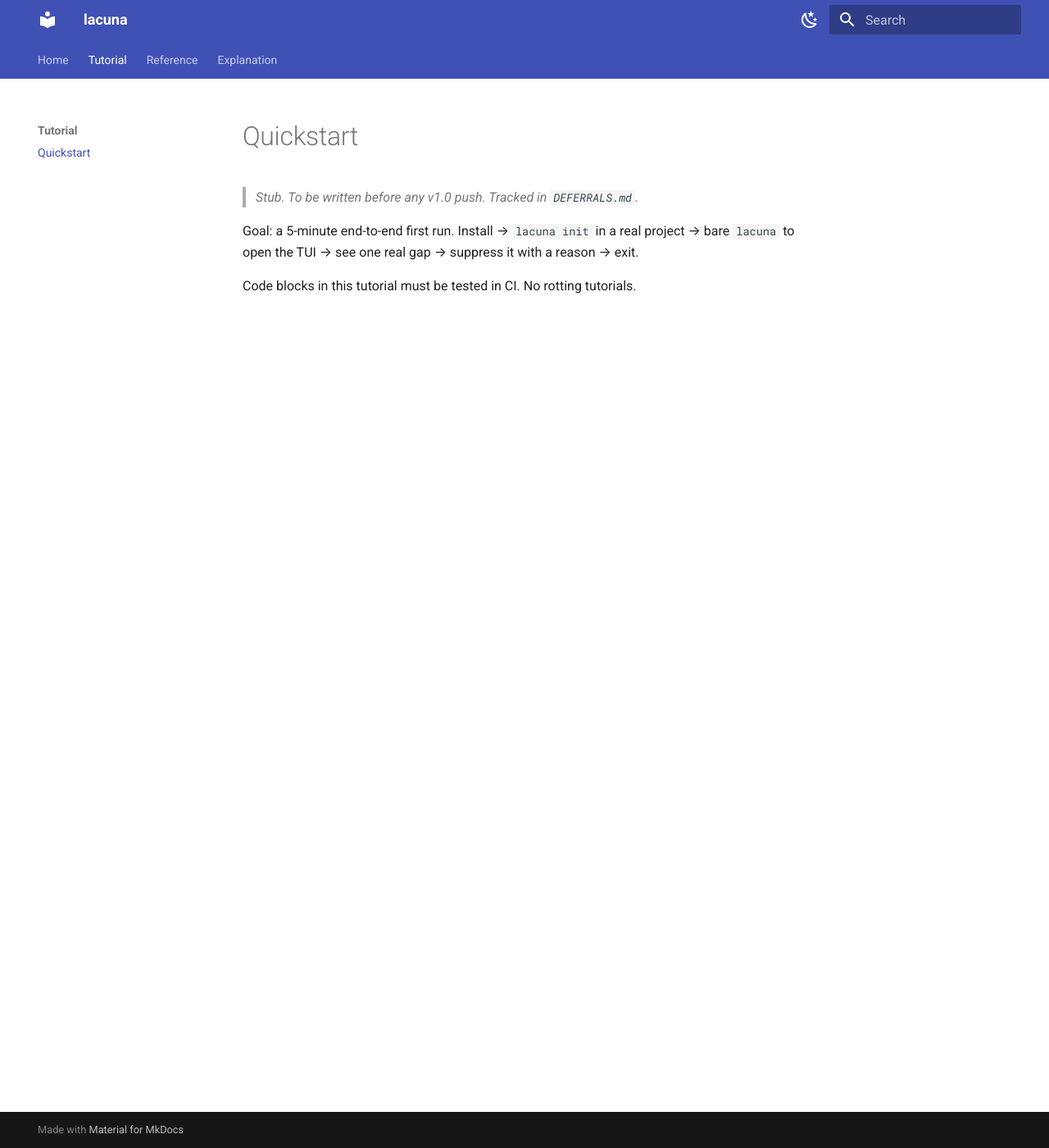
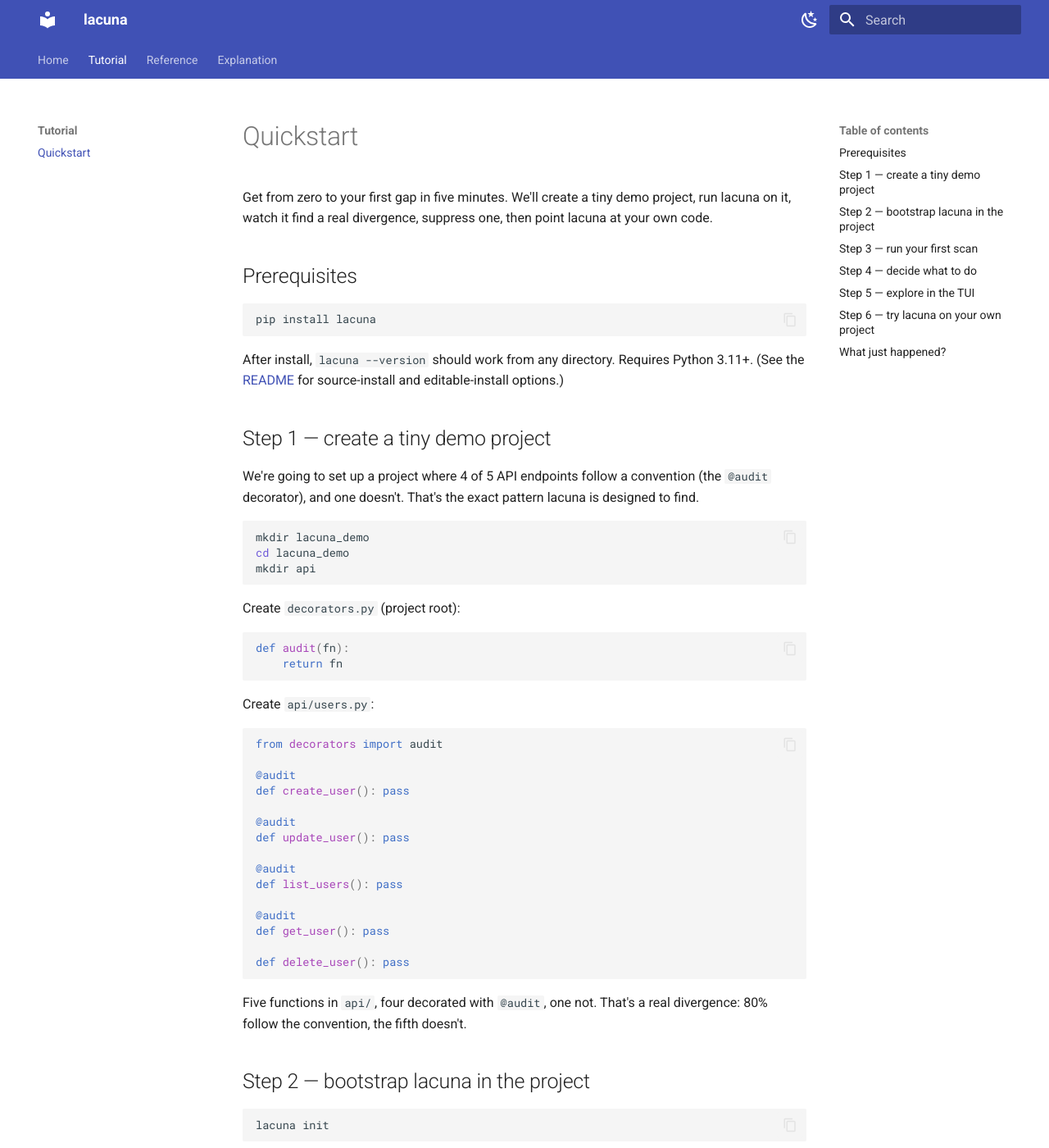
Before and after one commit to skbays03/absentia, an MkDocs documentation site: the page built from docs/tutorial/quickstart.md, in a window 1280 px wide and 1400 px high. Shown: the whole window at 82% size. Built offline with MkDocs 1.6.1 and Material for MkDocs 9.7.7, drawn with Linux system fonts in a browser that asks for light colours; some of the changed text lies outside the part shown.

Commit message:
Write quickstart tutorial; mark marketing docs complete
tutorial/quickstart.md (~700 words) walks a new user from zero to
their first gap in five minutes: create a tiny demo project with
one intentional pattern violation, lacuna init, lacuna check, see
the gap, suppress it with a reason, then explore the TUI.

Verified end-to-end: every command in the tutorial was executed in
sequence and produced the documented output. The synthetic corpus
(audit decorator in decorators.py, 5 functions in api/ where 4 use
it) is calibrated to land at exactly 0.80 confidence — the default
threshold — so the rule fires and produces one clean gap on
delete_user.

DEFERRALS: pre-code marketing docs section moved to Resolved.
Combined the trio of explanation docs (what-is-negative-space,
why-no-llm, how-mining-works) plus this quickstart, that's ~3,800
words of prose answering the three questions that decide adoption:
what is this, can I trust it, how does it work.

Authored-by: Shawn Bays <shawnbays2003@gmail.com>
Co-Authored-By: Claude Opus 4.7 (1M context) <noreply@anthropic.com>

````diff
--- a/docs/tutorial/quickstart.md
+++ b/docs/tutorial/quickstart.md
@@ -1,7 +1,201 @@
 # Quickstart
 
-> _Stub. To be written before any v1.0 push. Tracked in `DEFERRALS.md`._
+Get from zero to your first gap in five minutes. We'll create a tiny
+demo project, run lacuna on it, watch it find a real divergence,
+suppress one, then point lacuna at your own code.
 
-Goal: a 5-minute end-to-end first run. Install → `lacuna init` in a real project → bare `lacuna` to open the TUI → see one real gap → suppress it with a reason → exit.
+## Prerequisites
 
-Code blocks in this tutorial must be tested in CI. No rotting tutorials.
+```bash
+pip install lacuna
+```
+
+After install, ``lacuna --version`` should work from any directory.
+Requires Python 3.11+. (See the [README](../index.md) for source-install
+and editable-install options.)
+
+## Step 1 — create a tiny demo project
+
+We're going to set up a project where 4 of 5 API endpoints follow a
+convention (the `@audit` decorator), and one doesn't. That's the
+exact pattern lacuna is designed to find.
+
+```bash
+mkdir lacuna_demo
+cd lacuna_demo
+mkdir api
+```
+
+Create `decorators.py` (project root):
+
+```python
+def audit(fn):
+    return fn
+```
+
+Create `api/users.py`:
+
+```python
+from decorators import audit
+
+@audit
+def create_user(): pass
+
+@audit
+def update_user(): pass
+
+@audit
+def list_users(): pass
+
+@audit
+def get_user(): pass
+
+def delete_user(): pass
+```
+
+Five functions in `api/`, four decorated with `@audit`, one not.
+That's a real divergence: 80% follow the convention, the fifth
+doesn't.
+
+## Step 2 — bootstrap lacuna in the project
+
+```bash
+lacuna init
+```
+
+This creates two things:
+
+- `lacuna.toml` — config with sensible defaults
+- `.lacuna/` — runtime state (auto-added to `.gitignore`)
+
+## Step 3 — run your first scan
+
+```bash
+lacuna check
+```
+
+You should see something like:
+
+```text
+GAPS                                              confidence ≥ 0.80   1
+
+  api/users.py:11                          function `delete_user`           missing @audit                   0.80  g-XXXXXXX
+
+────────────────────────────────────────────────────────────
+  1 gaps  ·  1 rules
+
+  6 entities scanned, 2 groups, 1 rules in 0.00s
+```
+
+Lacuna found:
+
+- A **rule**: 4 of 5 functions in `api/` have `@audit` (confidence 0.80)
+- A **gap**: `delete_user` doesn't have it — that's the divergence
+
+The short ID `g-XXXXXXX` is your handle for this gap. Copy it.
+
+## Step 4 — decide what to do
+
+Two ways forward:
+
+- *It's a real oversight* — fix the code (add `@audit` to
+  `delete_user`), re-run `lacuna check`, the gap disappears.
+- *It's intentional* — suppress with a reason.
+
+Let's suppress it as if it were intentional:
+
+```bash
+lacuna suppress g-XXXXXXX --reason "delete_user is the audit endpoint itself"
+```
+
+Replace `g-XXXXXXX` with the ID from your output.
+
+Re-run:
+
+```bash
+lacuna check
+```
+
+```text
+No gaps. (lacuna found nothing wrong.)
+
+  6 entities scanned, 2 groups, 1 rules in 0.00s (2 unchanged), 1 suppressed
+```
+
+The "1 suppressed" tells you lacuna found the gap but you've
+explicitly silenced it. List your suppressions any time:
+
+```bash
+lacuna suppress --list
+```
+
+## Step 5 — explore in the TUI
+
+```bash
+lacuna
+```
+
+Bare `lacuna` (no subcommand, run from a terminal) opens the
+interactive TUI. Switch views with the number keys, navigate rows
+with `j` / `k`, and:
+
+| Key | Action |
+|---|---|
+| `1` `2` `3` `4` | Gaps / Rules / Groups / Stats views |
+| `Enter` | Open the file at the gap's line in `$EDITOR` |
+| `s` | Suppress (modal asks for a reason) |
+| `f` | Follow link — gap → rule → group |
+| `Esc` | Walk back through the navigation stack |
+| `Ctrl+R` | Rescan now |
+| `w` | Toggle watch mode (auto-rescan every 2s) |
+| `?` | Full keybinding reference |
+| `q` | Quit |
+
+If you set `$EDITOR` to your editor of choice, `Enter` jumps you
+straight there. See the [TUI keybindings reference](../reference/tui-keys.md)
+for the full list.
+
+## Step 6 — try lacuna on your own project
+
+```bash
+cd /path/to/your/project
+lacuna init
+lacuna check
+```
+
+If your project has established conventions — decorator-heavy
+framework code, class hierarchies, naming patterns — lacuna will
+likely find a few real divergences. If your code is small or
+intentionally heterogeneous, it might find nothing at the default
+confidence threshold.
+
+Loosen it to see weaker patterns:
+
+```bash
+lacuna check --min-confidence 0.6
+```
+
+Tighten it to filter to the strongest signals only:
+
+```bash
+lacuna check --min-confidence 0.95
+```
+
+## What just happened?
+
+You created a project with a real (if simulated) pattern violation,
+and lacuna found it. The engine ran four stages — *parse*, *group*,
+*mine*, *compare* — entirely on your machine, in milliseconds, with
+no model and no API. Every gap traced back to a rule, every rule
+traced back to the members of your codebase that exhibit it.
+
+That's the whole pitch. For the longer version, see:
+
+- [What is negative-space search?](../explanation/what-is-negative-space.md) —
+  why this is a useful question to ask
+- [How mining works](../explanation/how-mining-works.md) —
+  the four-stage engine, with worked examples
+- [Why no LLM?](../explanation/why-no-llm.md) —
+  the deliberate-not-AI positioning
+- [Configuration reference](../reference/lacuna-toml.md) — every
+  `lacuna.toml` option
````
Also changed, not shown: DEFERRALS.md (+11 -5 lines).
